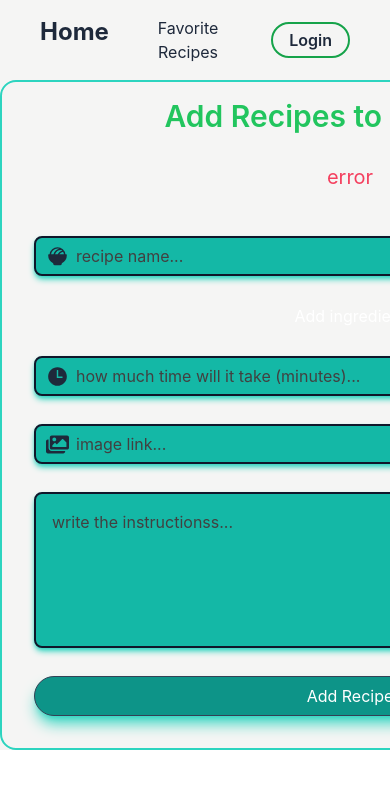
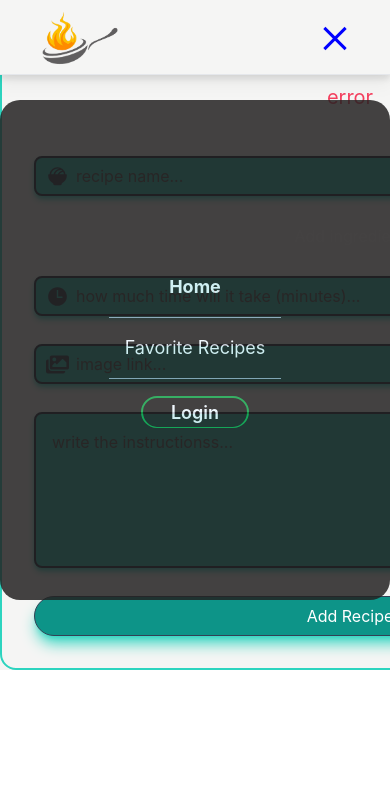
Before and after one commit to sallah26/recipe-app, a React (Create React App) app in the folder client/: page /addrecipe in a window 390 px wide. Shown: the top 788 px of the page. Built offline with nearby package versions, Linux system fonts and the light colour scheme.

Commit message:
navbar responsiveness, logo and others are done

```diff
--- a/client/src/App.js
+++ b/client/src/App.js
@@ -10,15 +10,17 @@ import Navbar from './components/Navbar';
 
 function App() {
   return (
+
     <div className="App flex flex-col justify-center  bg-stone-100 text-white">
       <Navbar />
       <Routes>
           <Route path='/' element= {<Home />}/>
           <Route path='/addrecipe' element= {<AddRecipe />}/>
+          <Route path='/details/:id' element= {<DetalisOfRecipe />}/>
+          <Route path='/auth' element= {<Auth />}/>
+
           <Route path='/deleterecipe/:id' element= {<DeleteRecipe />}/>
           <Route path='/updaterecipe/:id' element= {<UpdateRecipe />}/>
-          <Route path='/details/:id' element= {<DetalisOfRecipe />}/>
-          <Route path='/auth' element= {<Auth />}/>
       </Routes>
     </div>
   );
--- a/client/src/components/Navbar.jsx
+++ b/client/src/components/Navbar.jsx
@@ -2,11 +2,13 @@ import React, { useState } from 'react'
 import {Link } from "react-router-dom";
 import { useCookies } from "react-cookie";
 import { useNavigate } from "react-router-dom";
-
+import "../index.css";
+import logo from "../images/logo.png";
 
 const Navbar = () => {
   const [cookie, setCookie] = useCookies(["access_token"]);
-  const [showNavbar, setShowNavbar] = useState(window.location.pathname === "/auth")
+  const [showNavbar, setShowNavbar] = useState(window.location.pathname === "/auth");
+  const [showHamburger, setShowHamburger] = useState(true);
   const  navigate = useNavigate();
   const logout = ()=>{
     setCookie("access_token", "");
@@ -14,12 +16,16 @@ const Navbar = () => {
     navigate("/auth");
   }
 
+  const handleHamburger = () => {
+    setShowHamburger(!showHamburger);
+  }
 
   return (
+    <section className="z-50">
 
-    <header className={` ${showNavbar ? `hidden` : `p-4 md:p-7 md:px-20  min-w-full  bg-stone-100 px-10 flex justify-between gap-7  text-slate-800`} `} >
-      <Link to={"/"} className='text-2xl font-bold'>Home</Link>
-      <div className='flex items-center justify-center text-md gap-8 '>
+    <header className={` ${showNavbar ? `hidden` : ` border-b-[1px] drop-shadow-lg py-2 md:px-20  min-w-full  bg-stone-100 px-10 fixed lg:relative flex justify-between gap-7  text-slate-800`} `} >
+      <Link to={"/"} className='w-20 lg:w-28'><img src={logo} alt="logo" /></Link>
+      <div className='hidden lg:flex items-center justify-center text-md gap-8 '>
       {localStorage.token && <Link to={"/addrecipe"}>Add Recipes</Link>}
         <Link to={"/"}>Favorite Recipes</Link>
         {localStorage.token ? (
@@ -29,7 +35,35 @@ const Navbar = () => {
             )
           }
       </div>
+      <button className={`flex lg:hidden flex-col justify-center  hamburger-menu`} onClick={handleHamburger}>
+          <div className={`${showHamburger && 'show-menu'} flex flex-col`}>
+            <span className='first'></span>
+            <span className='second'></span>
+            <span className='third'></span>
+          </div>
+      </button>
+
     </header>
+    {showHamburger && (
+      <div className='show-hamburger opacity-85 bg-slate-900'>
+        <div className="flex flex-col text-lg">
+          <Link to={"/"} className='p-4 font-bold border-b-[1px] border-slate-400 '>Home</Link>
+          <div className='flex flex-col items-center justify-center text-md gap-1 '>
+          {localStorage.token && <Link to={"/addrecipe"} className="p-4 border-b-[1px] border-slate-400">Add Recipes</Link>}
+            <Link to={"/"}  className="p-4 border-b-[1px] border-slate-400">Favorite Recipes</Link>
+            <div className="p-4">
+              {localStorage.token ? (
+                <button className="p-1 font-semibold px-7 bg-transparent border-2  border-red-500  rounded-full" onClick={logout}>Log out</button>
+                ) : (
+                  <Link to={"/auth"} className="p-1 border-b-[1px] font-semibold px-7 bg-transparent border-2 border-green-600 rounded-full">Login</Link>
+                  )
+                }
+            </div>
+          </div>
+        </div>
+      </div>
+    )}
+    </section>
   )
 }
 
--- /dev/null
+++ b/client/src/hooks/useGetUserId.js
@@ -0,0 +1,3 @@
+export const useGetUserId = () => {
+    return localStorage.getItem("userID");
+}
--- a/client/src/index.css
+++ b/client/src/index.css
@@ -88,3 +88,79 @@ textarea::placeholder {
   /* transform: translateY(-50px) ; */
 
 }
+
+
+.hamburger-menu{
+  cursor: pointer;
+
+}
+.hamburger-menu div span{
+  height: 3px;
+  width: 30px;
+  /* position: absolute; */
+  background-color: rgb(0, 0, 0);
+
+}
+
+.hamburger-menu div .first{
+
+}
+
+.hamburger-menu div .second{
+  margin-top: 8px;
+}
+.hamburger-menu div .third{
+  margin-top: 8px;
+
+}
+
+
+
+
+/* .show-menu {
+  position: relative;
+
+} */
+
+.show-menu{
+  margin-top: 0px;
+  margin-right: 30px;
+}
+
+.show-menu .first{
+  background-color: blue;
+  position: absolute;
+  transform: rotate(45deg);
+  transition-duration: 300ms;
+}
+
+.show-menu .second{
+  background-color: rgb(115, 115, 187);
+  position: absolute;
+  display: none;
+}
+.show-menu .third{
+  background-color: blue;
+  position: absolute;
+  margin-top: 0px!important;
+  transform: rotate(315deg);
+  transition-duration: 300ms;
+  /* top: 28px; */
+
+}
+
+
+
+.show-hamburger{
+  width: 100%;
+  min-height: 500px;
+  background-color: #242222;
+  color: aliceblue;
+  z-index: 9999;
+  position: fixed;
+  top: 100px;
+  display: flex;
+  justify-content: center;
+  border-radius: 20px;
+  align-items: center;
+}
--- a/client/src/pages/AddRecipe.jsx
+++ b/client/src/pages/AddRecipe.jsx
@@ -6,9 +6,12 @@ import { FaImages } from "react-icons/fa";
 import { IoTimeSharp } from "react-icons/io5";
 import Loading from '../components/Loading';
 import { useNavigate} from "react-router-dom"
+import { useGetUserId } from '../hooks/useGetUserId.js';
 
 const AddRecipe = () => {
-    const [recipe, setRecipe] = useState({name: "", ingredients: [], cookingTime: 0, imgUrl: "", userOwner: "65f215fb3376d02a96ad9f0a",  instructions: ""});;
+    const userId = useGetUserId();
+    console.log(userId);
+    const [recipe, setRecipe] = useState({name: "", ingredients: [], cookingTime: 0, imgUrl: "", userOwner: userId,  instructions: ""});;
     const [loading, setLoading] = useState(false);
     const navigate = useNavigate();
 
--- a/client/src/pages/Auth.jsx
+++ b/client/src/pages/Auth.jsx
@@ -45,12 +45,9 @@ const Auth = () => {
     e.preventDefault();
     try {
       const res = await axios.post("http://localhost:5000/auth/login", { username, password });
-      console.log(res.data);
       setCookies("access_token", res.data.token);
       localStorage.setItem('token', res.data.token);
       alert("You are Logged in completed!");
-      console.log(res.data);
-      console.log(res.data.userId);
       localStorage.setItem('userID', res.data.userId);
       navigate("/");
     } catch (error) {
--- a/client/src/pages/DetalisOfRecipe.jsx
+++ b/client/src/pages/DetalisOfRecipe.jsx
@@ -4,6 +4,7 @@ import axios from 'axios';
 import Loading from '../components/Loading';
 import { FaChevronLeft, FaMapMarker } from 'react-icons/fa';
 import Navbar from '../components/Navbar';
+import { useGetUserId } from '../hooks/useGetUserId';
 
 
 const DetailsOfRecipe = () => {
@@ -12,6 +13,9 @@ const DetailsOfRecipe = () => {
   const navigate = useNavigate();
   const [recipes, setRecipes] = useState([]);
   const [loading, setLoading] = useState(false);
+  const [owner, setOwner] = useState(false);
+  const userId = useGetUserId();
+
 
   useEffect(() => {
     setLoading(true)
@@ -32,6 +36,15 @@ const DetailsOfRecipe = () => {
       .get(`http://localhost:5000/recipe/${id}`)
       .then((res) => {
         setRecipe(res.data);
+        var owner = res.data.userOwner;
+        if (owner === userId){
+          setOwner(true);
+        } else{
+          setOwner(false);
+        }
+        console.log(res.data);
+        console.log(owner === userId);
+
       })
       .catch((err) => {
         console.error('Error fetching recipe:', err);
@@ -73,10 +86,12 @@ const DetailsOfRecipe = () => {
               <div>
                 <p>Give it rate!</p>
               </div>
-            <div className="flex flex-col lg:flex-row">
-              <button onClick={()=>{navigate(`/updaterecipe/${recipe._id}`)}} className='m-10 h-10 w-1/2 bg-green-600 text-white font-bold rounded-full border-2'>Edit the recipe</button>
-              <button onClick={()=>{navigate(`/deleterecipe/${recipe._id}`)}} className='m-10 h-10 w-1/2 bg-red-600 text-black font-bold rounded-full border-2'>Delete the recipe</button>
-            </div>
+              {owner && (
+                <div className="flex flex-col lg:flex-row">
+                  <button onClick={()=>{navigate(`/updaterecipe/${recipe._id}`)}} className='m-10 h-10 w-1/2 bg-green-600 text-white font-bold rounded-full border-2'>Edit the recipe</button>
+                  <button onClick={()=>{navigate(`/deleterecipe/${recipe._id}`)}} className='m-10 h-10 w-1/2 bg-red-600 text-black font-bold rounded-full border-2'>Delete the recipe</button>
+                </div>
+              )}
             </div>
           )}
         </div>
```
Also changed, not shown: client/src/App.css (line endings or trailing spaces), client/src/images/logo.png (added), 1 other file (tests, documents, lock files or other folders).
